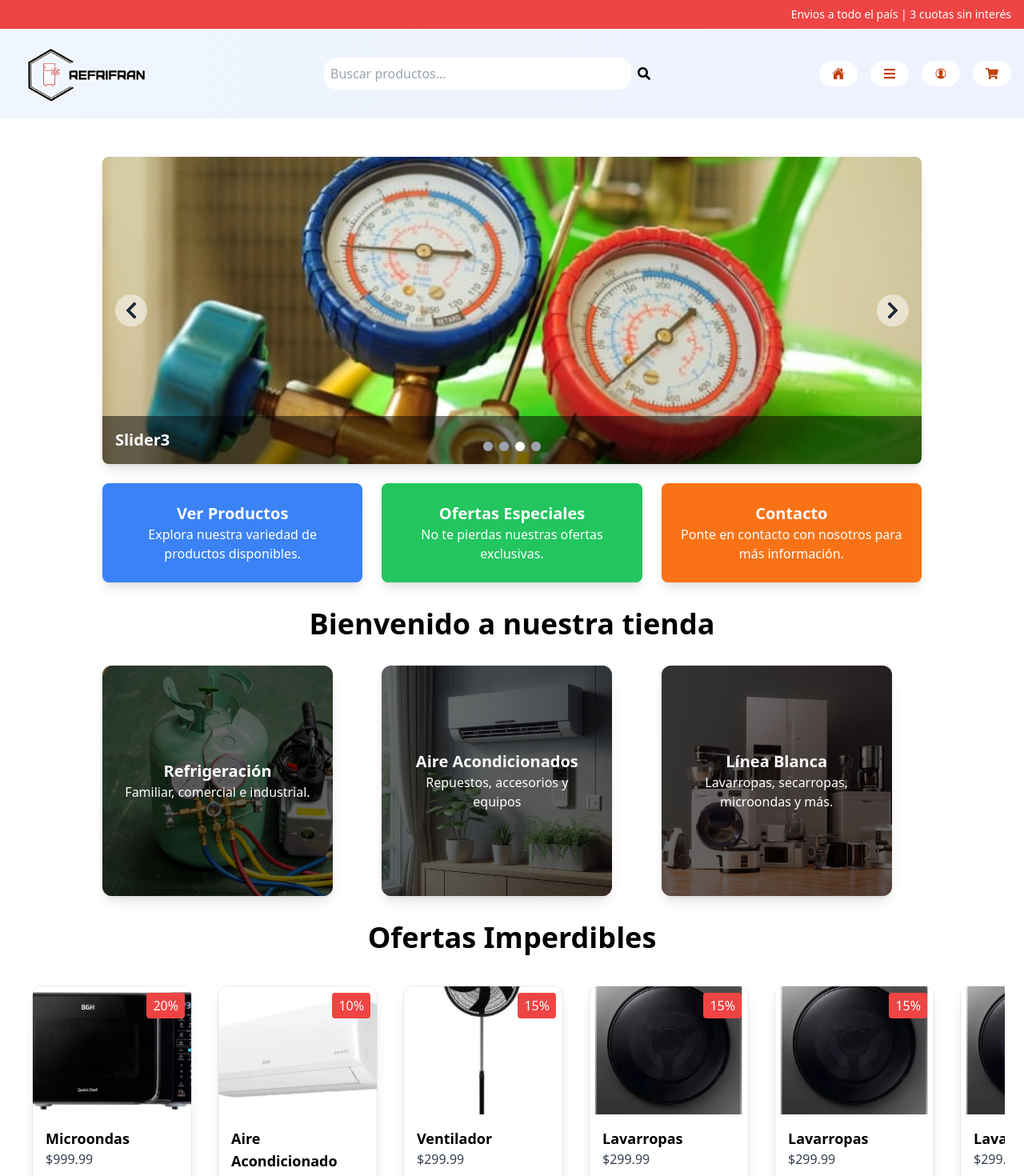
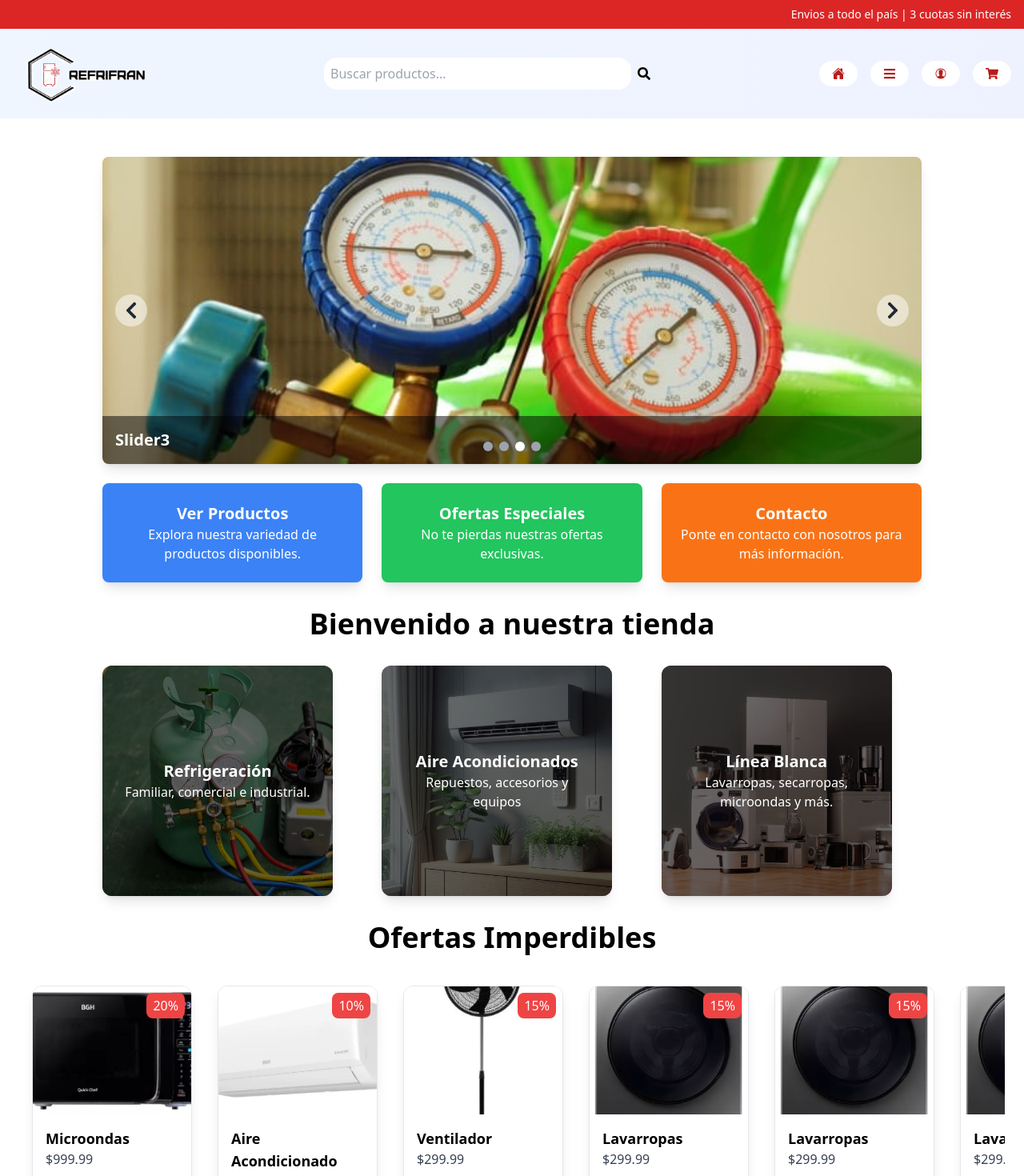
Before and after one commit to francoarmando1911/refrigeracion, a React (Vite) app: page / in a window 1280 px wide. Shown: the top 1470 px of the page at 80% size. Built offline with nearby package versions, Linux system fonts and the light colour scheme.

Commit message:
actualizacion de footer, header y botones

```diff
--- a/src/components/First.tsx
+++ b/src/components/First.tsx
@@ -2,7 +2,7 @@
 export default function First() {
     return (
         <div className="relative sticky top-0 z-10 overflow-hidden">
-            <div className="bg-red-500 h-min flex flex-col md:flex-row md:justify-end items-center py-2 px-4 space-y-4 md:space-y-0 text-white text-sm">
+            <div className="bg-red-600 h-min flex flex-col md:flex-row md:justify-end items-center py-2 px-4 space-y-4 md:space-y-0 text-white text-sm">
                 Envios a todo el país | 3 cuotas sin interés
             </div>
         </div>
--- a/src/components/Footer.tsx
+++ b/src/components/Footer.tsx
@@ -6,7 +6,7 @@ const Footer: React.FC = () => {
         <footer className="bg-gradient-to-r from-blue-50 to-indigo-50 shadow-lg rounded-t-lg">
             <div className="max-w-7xl mx-auto px-4 sm:px-6 lg:px-8 py-8">
                 <div className="flex flex-col md:flex-row justify-between gap-8">
-                    <div className="space-y-4 transition-all duration-300 hover:transform hover:scale-105">
+                    <div className="space-y-4 transition-all duration-300 hover:transform hover:scale-105 ">
                         <h3 className="text-lg font-semibold text-gray-900">Sobre nosotros</h3>
                         <p className="text-gray-600">
                             Somos líderes en el mercado de electrodomésticos, refrigeracion y aires acondicionados ofreciendo productos
--- a/src/components/Header.tsx
+++ b/src/components/Header.tsx
@@ -58,7 +58,7 @@ const Header: React.FC<HeaderProps> = ({ toggleCart }) => {
                 <div className="flex flex-row justify-center items-center space-x-4">
                     <button
                         onClick={() => navigate('/')}
-                        className="bg-white text-orange-700 px-4 py-2 rounded-full font-semibold hover:bg-purple-100 transition duration-300"
+                        className="bg-white text-red-700 px-4 py-2 rounded-full font-semibold hover:bg-purple-100 transition duration-300"
                     >
                         <IoHome />
                     </button>
@@ -66,20 +66,20 @@ const Header: React.FC<HeaderProps> = ({ toggleCart }) => {
                         onClick={toggleMenu}
                         aria-expanded={isMenuOpen}
                         aria-label="Abrir menú"
-                        className="bg-white text-orange-700 px-4 py-2 rounded-full font-semibold hover:bg-purple-100 transition duration-300"
+                        className="bg-white text-red-700 px-4 py-2 rounded-full font-semibold hover:bg-purple-100 transition duration-300"
                     >
                         <FaBars />
                     </button>
                     <button
                         onClick={() => navigate('/contact')}
                         aria-label="Contacto"
-                        className="bg-white text-orange-700 px-4 py-2 rounded-full font-semibold hover:bg-purple-100 transition duration-300"
+                        className="bg-white text-red-700 px-4 py-2 rounded-full font-semibold hover:bg-purple-100 transition duration-300"
                     >
                         <IoIosContact />
                     </button>
                     <button
                         onClick={toggleCart}
-                        className="bg-white text-orange-700 px-4 py-2 rounded-full font-semibold hover:bg-purple-100 transition duration-300"
+                        className="bg-white text-red-700 px-4 py-2 rounded-full font-semibold hover:bg-purple-100 transition duration-300"
                     >
                         <FaShoppingCart />
                     </button>
--- a/src/components/Home.tsx
+++ b/src/components/Home.tsx
@@ -90,7 +90,7 @@ const Home: React.FC = () => {
                 className="w-full h-40 object-cover"
               />
               {product.discount && (
-                <div className="absolute top-2 right-2 bg-red-500 text-white px-2 py-1 rounded">
+                <div className="absolute top-2 right-2 bg-red-500 text-white px-2 py-1 rounded-lg">
                   {product.discount}%
                 </div>
               )}
@@ -101,7 +101,7 @@ const Home: React.FC = () => {
               <div className="p-4 flex justify-center">
                 <button
                   onClick={() => addToCart(product)}
-                  className="w-full bg-green-500 text-white rounded hover:bg-green-600 transition duration-200 py-2"
+                  className="w-full bg-red-600 text-white rounded-xl hover:bg-red-700 transition duration-200 py-2"
                 >
                   Agregar Producto
                 </button>
```
